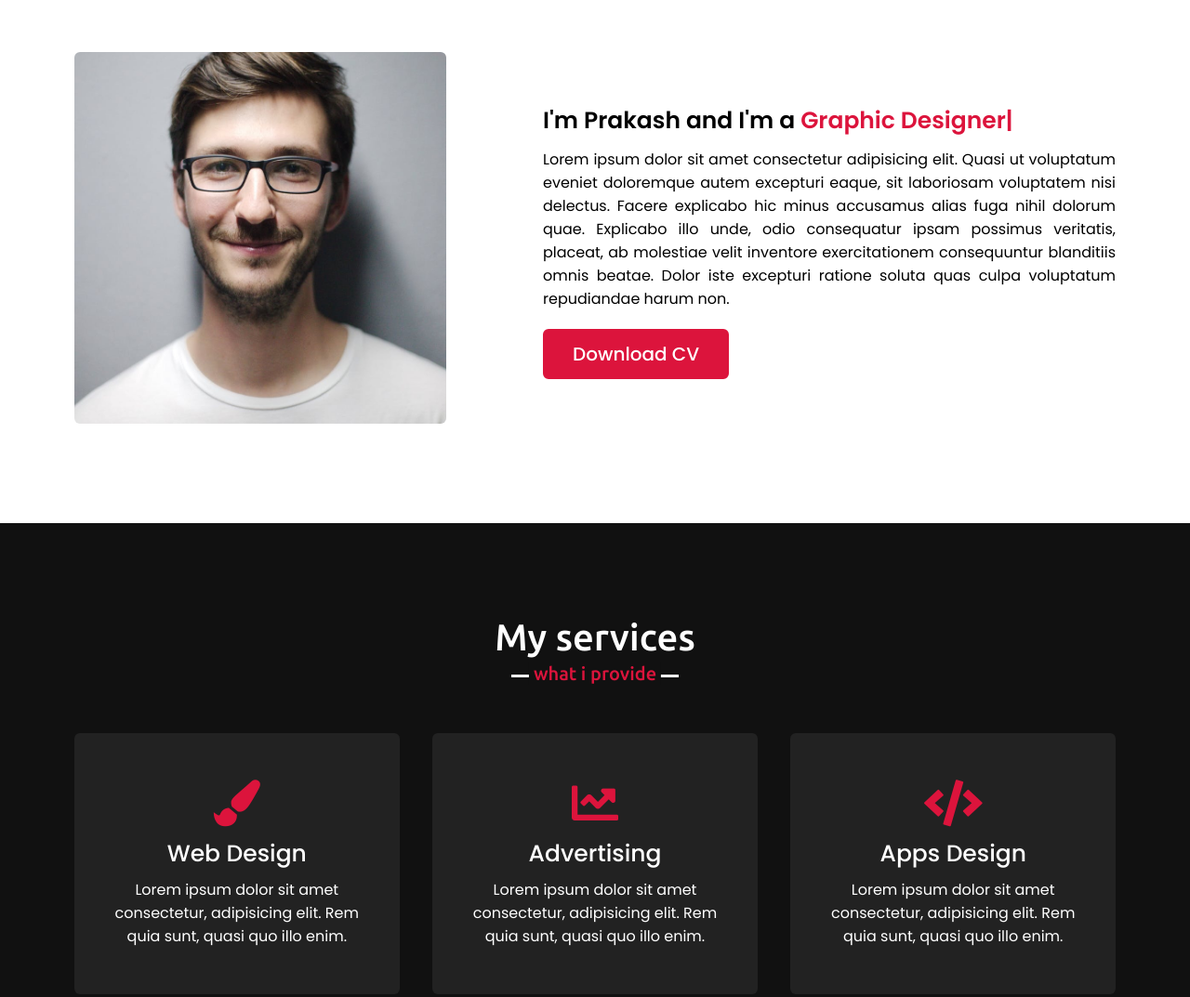
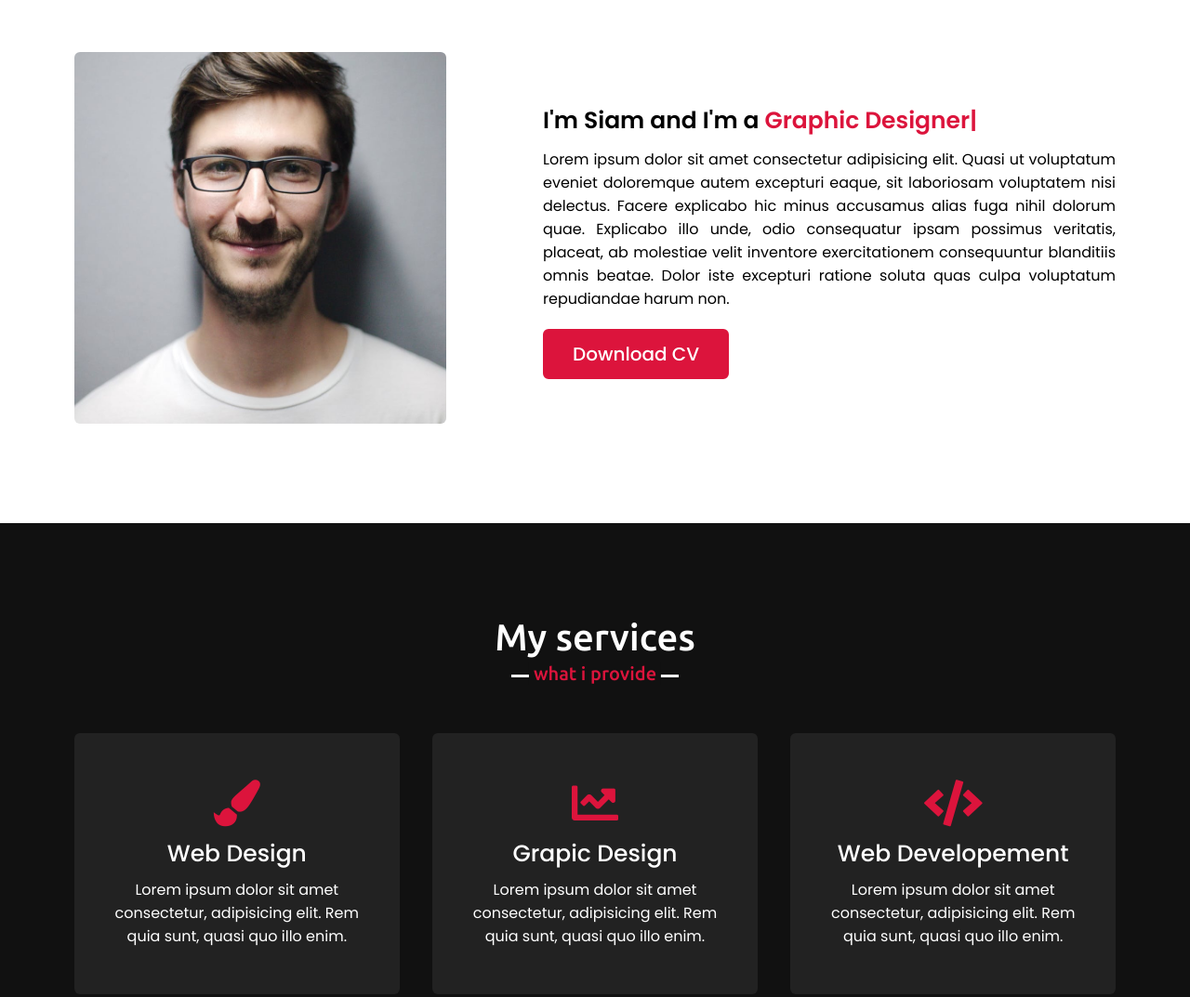
Before and after one commit to siamsadik007/responsive-portfolio, a plain HTML site: page index.html in a window 1280 px wide. Shown: the part 970-2043 px from the top of the page at 93% size. Drawn offline with nearby package versions, Linux system fonts and the light colour scheme.

Commit message:
first commit

```diff
--- a/index.html
+++ b/index.html
@@ -40,7 +40,7 @@
         <div class="max-width">
             <div class="home-content">
                 <div class="text-1">Hello, my name is</div>
-                <div class="text-2">Prakash Shahi</div>
+                <div class="text-2">Siam Sadik</div>
                 <div class="text-3">And I'm a <span class="typing"></span></div>
                 <a href="#">Hire me</a>
             </div>
@@ -56,7 +56,7 @@
                     <img src="images/profile-1.jpeg" alt="">
                 </div>
                 <div class="column right">
-                    <div class="text">I'm Prakash and I'm a <span class="typing-2"></span></div>
+                    <div class="text">I'm Siam and I'm a <span class="typing-2"></span></div>
                     <p>Lorem ipsum dolor sit amet consectetur adipisicing elit. Quasi ut voluptatum eveniet doloremque autem excepturi eaque, sit laboriosam voluptatem nisi delectus. Facere explicabo hic minus accusamus alias fuga nihil dolorum quae. Explicabo illo unde, odio consequatur ipsam possimus veritatis, placeat, ab molestiae velit inventore exercitationem consequuntur blanditiis omnis beatae. Dolor iste excepturi ratione soluta quas culpa voluptatum repudiandae harum non.</p>
                     <a href="#">Download CV</a>
                 </div>
@@ -79,14 +79,14 @@
                 <div class="card">
                     <div class="box">
                         <i class="fas fa-chart-line"></i>
-                        <div class="text">Advertising</div>
+                        <div class="text">Grapic Design</div>
                         <p>Lorem ipsum dolor sit amet consectetur, adipisicing elit. Rem quia sunt, quasi quo illo enim.</p>
                     </div>
                 </div>
                 <div class="card">
                     <div class="box">
                         <i class="fas fa-code"></i>
-                        <div class="text">Apps Design</div>
+                        <div class="text">Web Developement</div>
                         <p>Lorem ipsum dolor sit amet consectetur, adipisicing elit. Rem quia sunt, quasi quo illo enim.</p>
                     </div>
                 </div>
```
